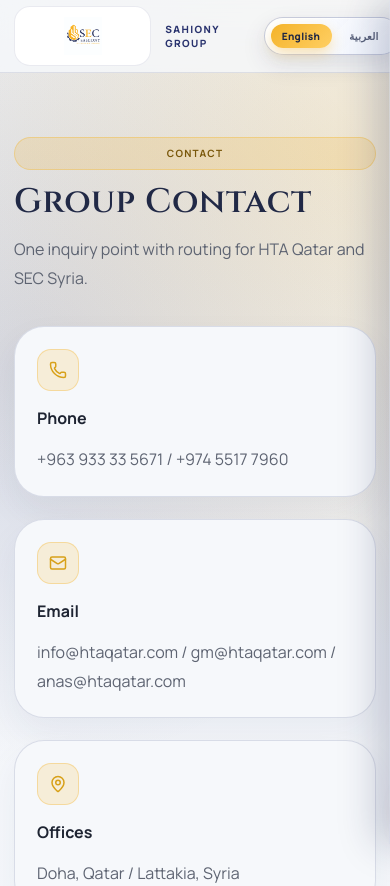
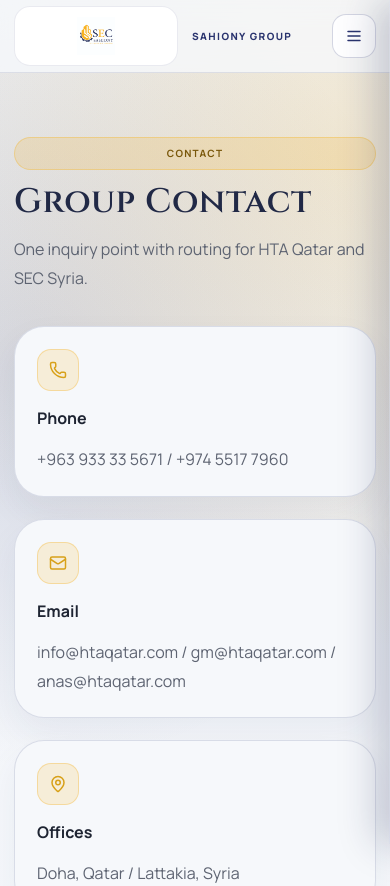
Before and after one commit to ahdajj/Sahiony-Group, a Next.js app: page /contact in a window 390 px wide. Shown: the top 886 px of the page. Built offline with nearby package versions, Linux system fonts and the light colour scheme.

Commit message:
fix: restore mobile menu visibility and improve phone header layout

```diff
--- a/app/globals.css
+++ b/app/globals.css
@@ -799,7 +799,8 @@
 
 @media (max-width: 940px) {
   .nav,
-  .desktop-only {
+  .desktop-only,
+  .header-actions {
     display: none;
   }
 
@@ -807,13 +808,21 @@
     display: inline-flex;
   }
 
-  .lang-switch {
-    min-width: 136px;
-    height: 38px;
+  .small-icon.mobile-only {
+    display: inline-flex;
+    width: 44px;
+    height: 44px;
+    margin-inline-start: auto;
+    flex: 0 0 auto;
   }
 
-  .small-icon.mobile-only {
-    display: inline-flex;
+  .brand {
+    min-width: 0;
+    flex: 1 1 auto;
+  }
+
+  .topbar-inner {
+    gap: 12px;
   }
 
   .mobile-drawer-backdrop {
@@ -905,8 +914,24 @@
     border-bottom: 0;
   }
 
+  .mobile-drawer-actions {
+    margin-top: 12px;
+    padding-top: 12px;
+    border-top: 1px solid rgba(41, 51, 110, 0.1);
+  }
+
+  .mobile-lang-switch {
+    width: 100%;
+    min-width: 0;
+    height: 40px;
+  }
+
+  .mobile-lang-switch .lang-switch-label {
+    font-size: 10.5px;
+  }
+
   .mobile-drawer-cta {
-    margin-top: auto;
+    margin-top: 12px;
   }
 
   .brand-meta span {
--- a/components/site-header.tsx
+++ b/components/site-header.tsx
@@ -166,6 +166,22 @@
           ))}
         </nav>
 
+        <div className="mobile-drawer-actions">
+          <Link
+            href={switchLanguageHref}
+            className={`lang-switch mobile-lang-switch ${lang === 'ar' ? 'is-ar' : ''}`}
+            aria-label={lang === 'en' ? 'Switch to Arabic' : 'Switch to English'}
+            title={lang === 'en' ? 'Switch to Arabic' : 'Switch to English'}
+            onClick={() => setOpen(false)}
+          >
+            <span className="lang-switch-track">
+              <span className="lang-switch-thumb" aria-hidden="true" />
+              <span className="lang-switch-label lang-en" aria-hidden="true">English</span>
+              <span className="lang-switch-label lang-ar" aria-hidden="true">العربية</span>
+            </span>
+          </Link>
+        </div>
+
         <Link href={withLang('/contact', lang)} className="btn btn-primary mobile-drawer-cta" onClick={() => setOpen(false)}>
           {text.ctaProposal}
         </Link>
```
